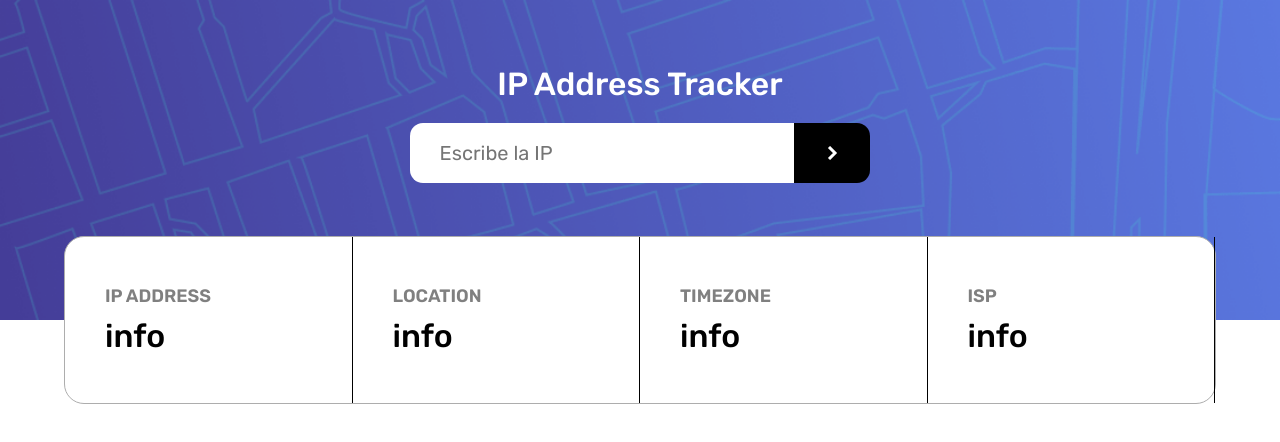
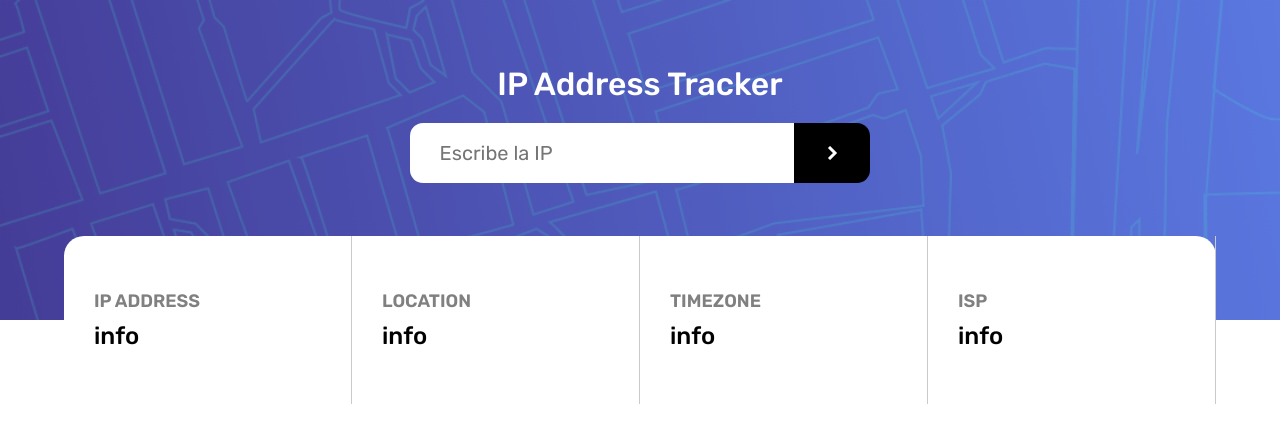
Before and after one commit to Cuandoyolabi/ip-address, a website: page index.html in a window 1280 px wide. Drawn offline with nearby package versions, Linux system fonts and the light colour scheme; no server answers.

Commit message:
Se cambian ligeros detalles de la interfaz, solo se crearan unos media queries para pantallas verticales grandes y termino el proyecto

```diff
--- a/styles/styles.css
+++ b/styles/styles.css
@@ -97,7 +97,6 @@
     flex-direction: column;
     background-color: white;
     position: absolute;
-    border: 1px solid rgb(173, 173, 173);
     border-radius: 20px;
     top: 45%;
     left: 50%;
@@ -113,6 +112,7 @@
     flex-direction: column;
     justify-content: center;
     align-items: center;
+    text-align: center;
     gap: 10px;
     border-radius: 13px;
 }
@@ -125,6 +125,7 @@
 
 .information-api{
     font-weight: 500;
+    font-size: 19px;
 }
 
 /*---------------- Contenedor del mapa ------------------------*/
@@ -166,9 +167,6 @@
         width: 100%;
     }
 
-
-
-
     /*-- information container --*/
     .information-set{
         height: 21%;
@@ -182,9 +180,10 @@
     .information-container{
         height: 100%;
         align-items: flex-start;
-        padding-left: 40px;
-        border-right: 1px solid black;
+        padding-left: 30px;
+        border-right: 1px solid rgb(202, 202, 202);
         border-radius: 0;
+        text-align: start;
     }
 
     .information-title{
@@ -192,7 +191,7 @@
     }
 
     .information-api{
-        font-size: 32px;
+        font-size: 24px;
     }
 
 
```
Also changed, not shown: index.html (+1 -0 lines).
